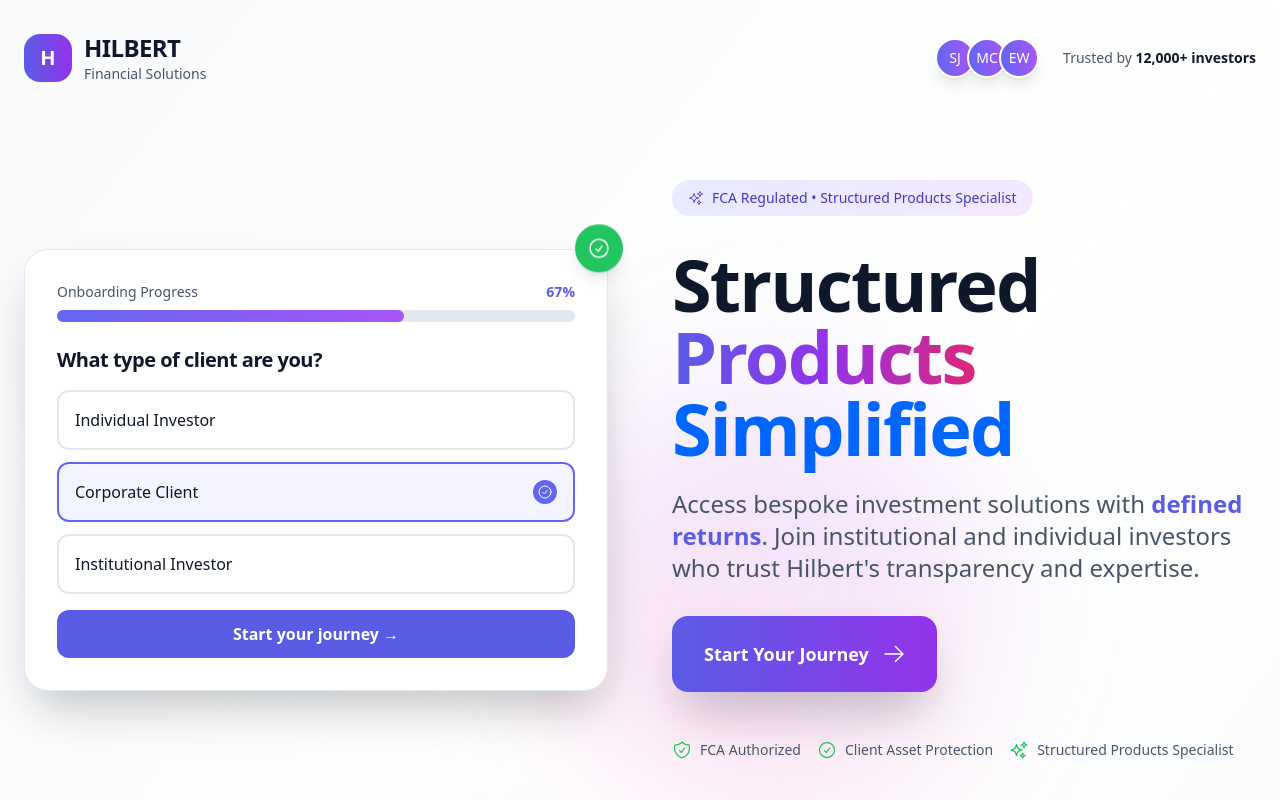
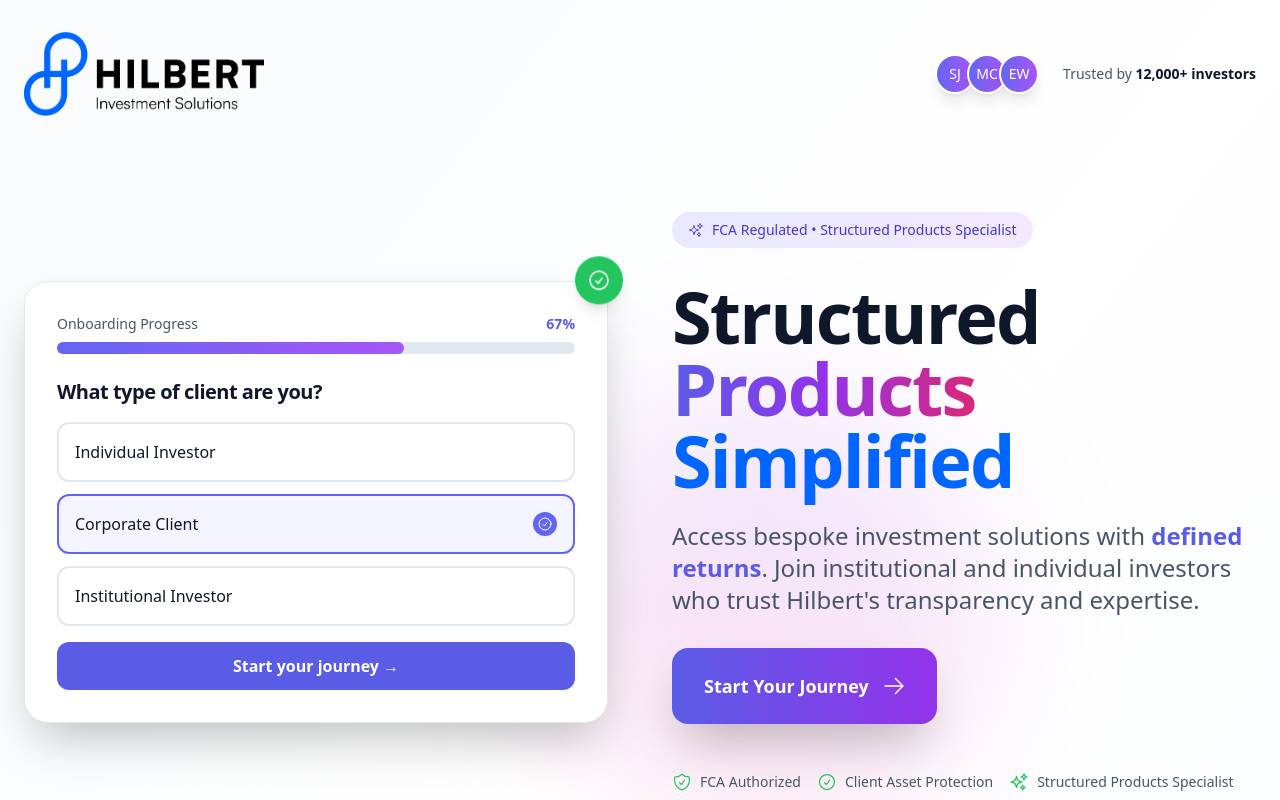
Before and after one commit to sarderiftekhar/onboarding-demo, a Next.js app: page / in a window 1280 px wide. Shown: the top 800 px of the page. Built offline with nearby package versions, Linux system fonts and the light colour scheme.

Commit message:
Logo added

```diff
--- a/components/EnhancedWelcomePage.tsx
+++ b/components/EnhancedWelcomePage.tsx
@@ -138,15 +138,14 @@
           <div className="max-w-7xl mx-auto flex items-center justify-between">
             <motion.div
               whileHover={{ scale: 1.05 }}
-              className="flex items-center space-x-3"
+              className="flex items-center"
             >
-              <div className="w-12 h-12 bg-gradient-to-r from-primary-600 to-purple-600 rounded-2xl flex items-center justify-center">
-                <span className="text-white font-bold text-xl">H</span>
-              </div>
-              <div>
-                <h1 className="text-2xl font-bold text-gray-900">HILBERT</h1>
-                <p className="text-sm text-gray-600">Financial Solutions</p>
-              </div>
+              <img
+                src="/images/logo_hilbert_noir.png"
+                alt="Hilbert Logo"
+                className="object-contain"
+                style={{ width: '15em' }}
+              />
             </motion.div>
 
             <motion.div
--- a/components/Layout.tsx
+++ b/components/Layout.tsx
@@ -135,10 +135,12 @@
           transition={{ type: "spring", stiffness: 200 }}
           className="flex items-center"
         >
-          <div className="w-8 h-8 bg-white rounded-full flex items-center justify-center mr-3">
-            <span className="text-primary-600 font-bold text-sm">H</span>
-          </div>
-          <span className="text-white font-bold text-lg">HILBERT</span>
+          <img
+            src="/images/logo_hilbert_blanc.png"
+            alt="Hilbert Logo"
+            className="object-contain filter invert"
+            style={{ width: '15em' }}
+          />
         </motion.div>
       </div>
 
--- a/components/OnboardingLayout.tsx
+++ b/components/OnboardingLayout.tsx
@@ -28,15 +28,14 @@
             initial={{ scale: 0 }}
             animate={{ scale: 1 }}
             transition={{ type: "spring", stiffness: 200 }}
-            className="flex items-center space-x-3"
+            className="flex items-center"
           >
-            <div className="w-10 h-10 bg-primary-600 rounded-xl flex items-center justify-center">
-              <span className="text-white font-bold text-lg">H</span>
-            </div>
-            <div>
-              <span className="text-xl font-bold text-gray-900">HILBERT</span>
-              <div className="text-xs text-gray-500">Client Onboarding</div>
-            </div>
+            <img
+              src="/images/logo_hilbert_blanc.png"
+              alt="Hilbert Logo"
+              className="object-contain"
+              style={{ width: '15em' }}
+            />
           </motion.div>
 
           {/* Back Button */}
--- a/components/SplitScreenLayout.tsx
+++ b/components/SplitScreenLayout.tsx
@@ -234,14 +234,13 @@
               animate={{ opacity: 1, y: 0 }}
               transition={{ delay: 0.2 }}
             >
-              <div className="flex items-center space-x-3 mb-8">
-                <div className="w-12 h-12 bg-white/20 backdrop-blur-sm rounded-2xl flex items-center justify-center">
-                  <span className="text-white font-bold text-xl">H</span>
-                </div>
-                <div>
-                  <h1 className="text-2xl font-bold">HILBERT</h1>
-                  <p className="text-white/80 text-sm">Financial Solutions</p>
-                </div>
+              <div className="flex items-center justify-center mb-8">
+                <img
+                  src="/images/logo_hilbert_blanc.png"
+                  alt="Hilbert Logo"
+                  className="object-contain"
+                  style={{ width: '15em' }}
+                />
               </div>
             </motion.div>
 
--- a/components/WelcomePage.tsx
+++ b/components/WelcomePage.tsx
@@ -63,15 +63,14 @@
             initial={{ scale: 0 }}
             animate={{ scale: 1 }}
             transition={{ type: "spring", stiffness: 200, delay: 0.2 }}
-            className="flex items-center space-x-3"
+            className="flex items-center"
           >
-            <div className="w-10 h-10 bg-primary-600 rounded-xl flex items-center justify-center">
-              <span className="text-white font-bold text-lg">H</span>
-            </div>
-            <span className="text-2xl font-bold text-gray-900">HILBERT</span>
-            <span className="text-sm text-primary-600 bg-primary-100 px-3 py-1 rounded-full">
-              Financial Solutions
-            </span>
+            <img
+              src="/images/logo_hilbert_blanc.png"
+              alt="Hilbert Logo"
+              className="object-contain"
+              style={{ width: '15em' }}
+            />
           </motion.div>
 
           <motion.div
```
Also changed, not shown: public/images/logo_hilbert_noir.png (added).
